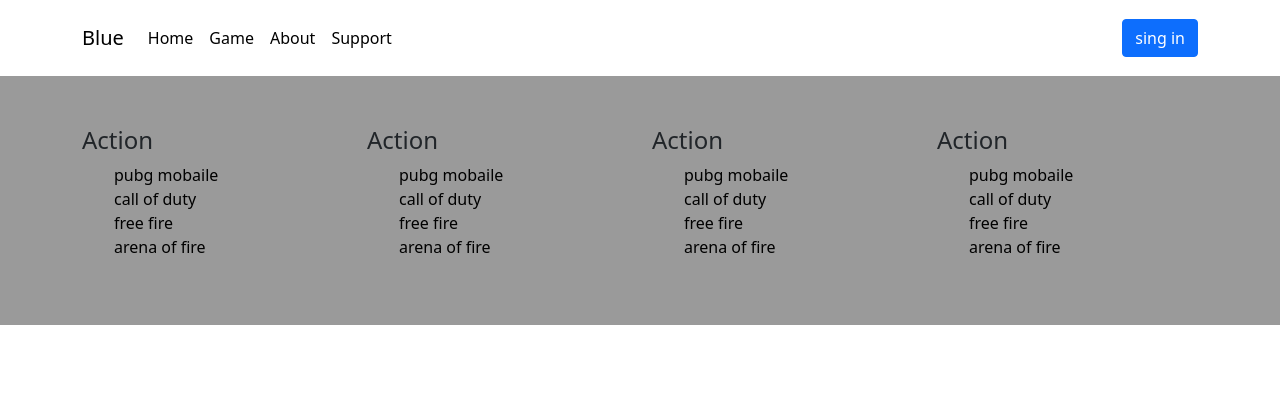
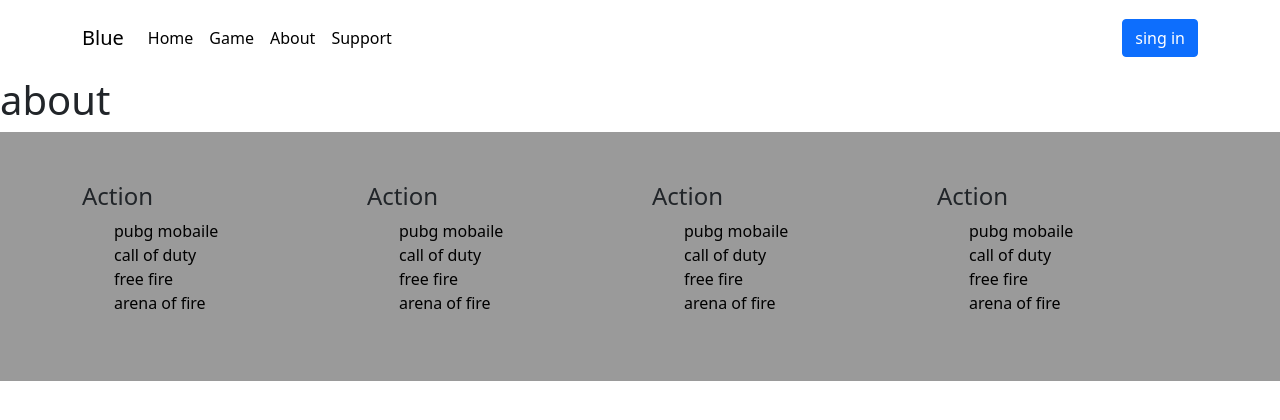
Before and after one commit to zeynab-sharifi/Blue, a Vue app: page /About in a window 1280 px wide. Shown: the top 420 px of the page. Built offline with nearby package versions, Linux system fonts and the light colour scheme.

Commit message:
create game,about,support pages

```diff
--- /dev/null
+++ b/src/pages/About.vue
@@ -0,0 +1,3 @@
+<template>
+    <h1>about</h1>
+</template>
--- /dev/null
+++ b/src/pages/Game.vue
@@ -0,0 +1,3 @@
+<template>
+    <h1>TopGame</h1>
+</template>
--- /dev/null
+++ b/src/pages/Support.vue
@@ -0,0 +1,3 @@
+<template>
+    <h1>support</h1>
+</template>
```
Also changed, not shown: src/router.js (+8 -1 lines).
